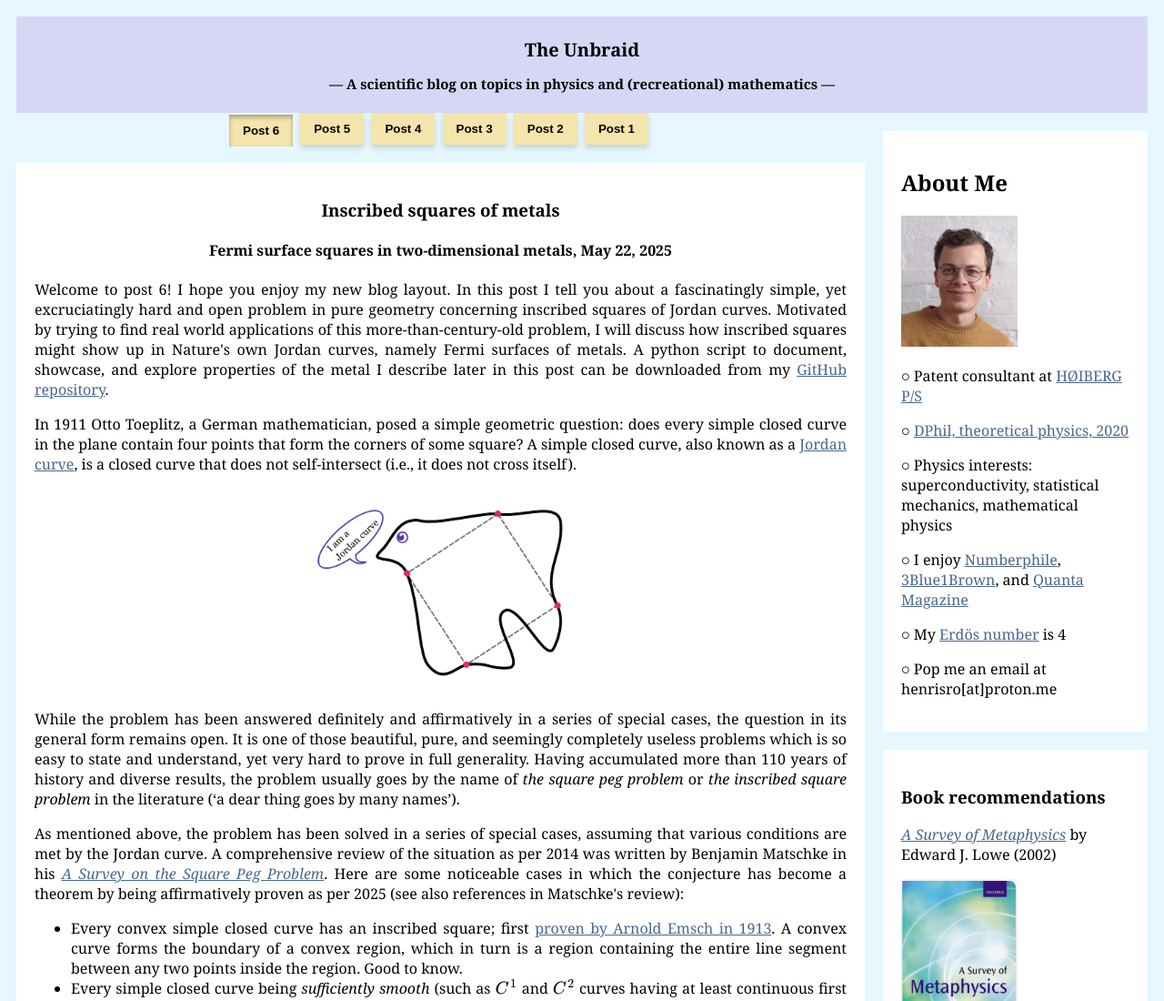
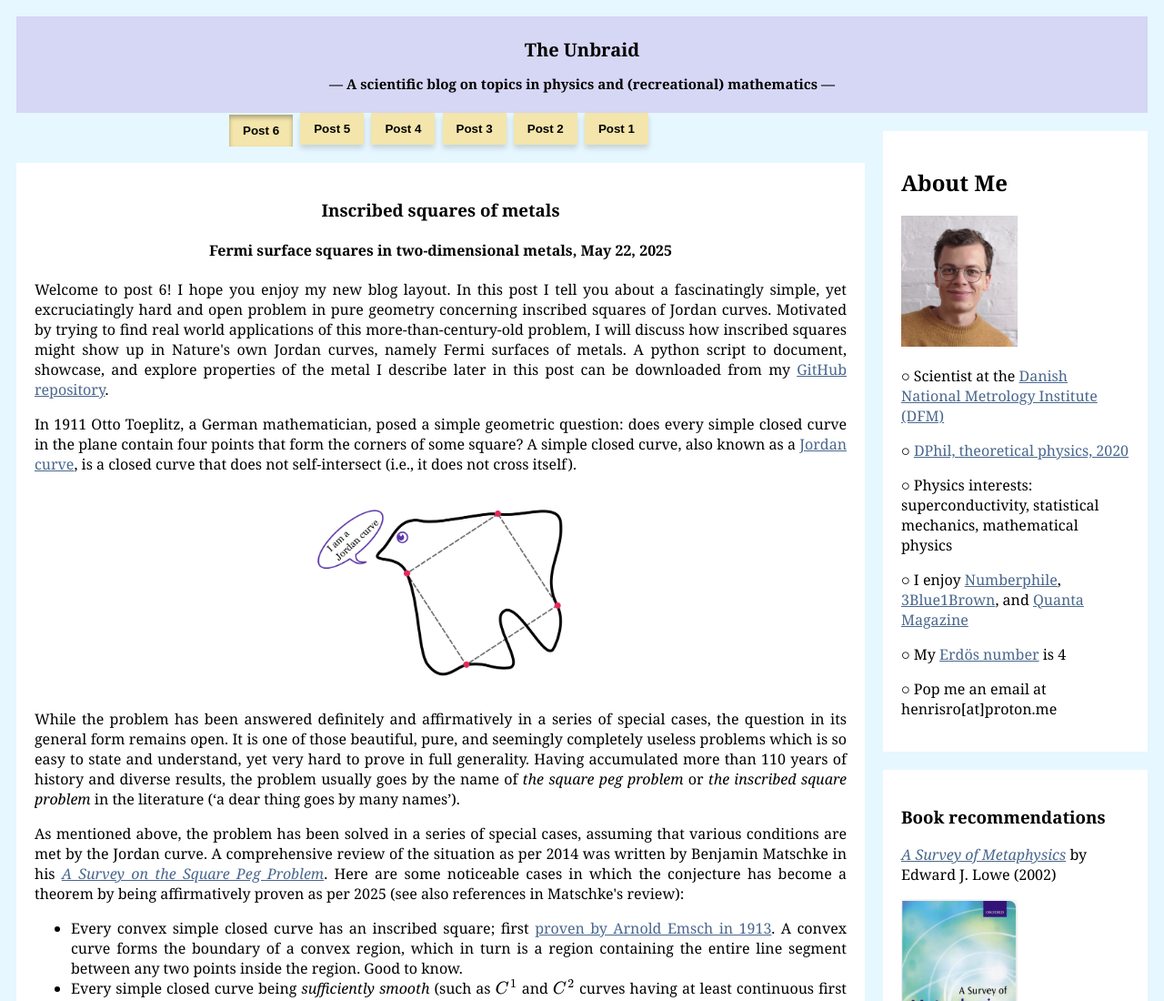
Before and after one commit to henrisro313/unbraid-website, a plain HTML site: page index.html in a window 1280 px wide. Shown: the top 1100 px of the page at 91% size. Drawn offline with nearby package versions, Linux system fonts and the light colour scheme.

Commit message:
index.html

```diff
--- a/index.html
+++ b/index.html
@@ -1193,7 +1193,7 @@
       <div class="card">
         <h2>About Me</h2>
         <img src="profile_pic.png" width="128" height="144" alt="Profile">
-        <p> \( \circ \) Patent consultant at <a href=https://hoiberg.com/>H&#216;IBERG P/S</a> </p>
+        <p> \( \circ \) Scientist at the <a href=https://dfm.dk/en/>Danish National Metrology Institute (DFM)</a></p>
         <p> \( \circ \) <a href="http://ora.ox.ac.uk/objects/uuid:a8d4270f-a3e5-47cf-ae51-ca718705e31a">DPhil, theoretical physics, 2020</a>  </p>
         <p> \( \circ \) Physics interests: superconductivity, statistical mechanics, mathematical physics</p>
         <p> \( \circ \) I enjoy  <a href="http://Numberphile.com">Numberphile</a>, <a href="https://www.3blue1brown.com/">3Blue1Brown</a>, and <a href="https://www.quantamagazine.org/">Quanta Magazine</a> </p>
```
